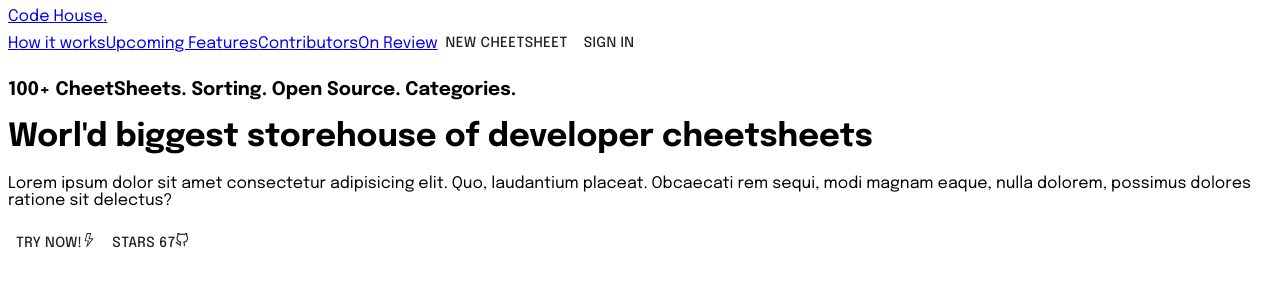
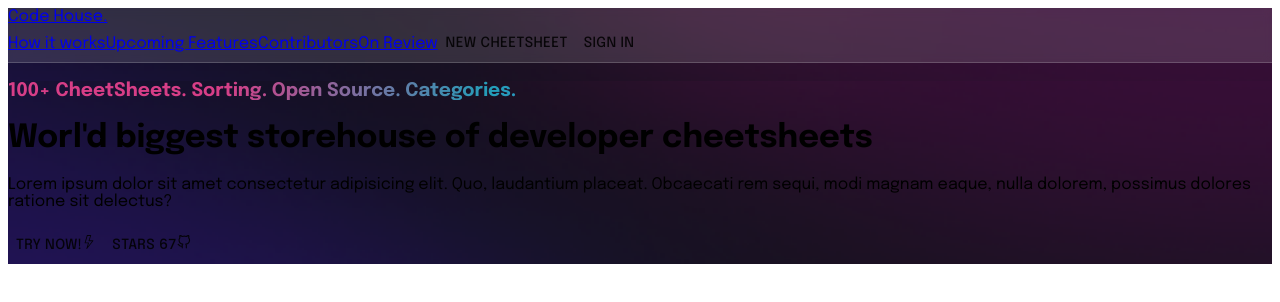
Before and after one commit to HappyBrother2022/codehouse, a Next.js app: page / in a window 1280 px wide. Shown: the top 302 px of the page. Built offline with nearby package versions, Linux system fonts and the light colour scheme.

Commit message:
imported components and animations

```diff
--- a/styles/App.css
+++ b/styles/App.css
@@ -1,6 +1,10 @@
 /* Fonts */
 @import url(https://fonts.googleapis.com/css?family=Epilogue:100,200,300,regular,500,600,700,800,900,100italic,200italic,300italic,italic,500italic,600italic,700italic,800italic,900italic);
 @import url(https://fonts.googleapis.com/css?family=Poppins:100,100italic,200,200italic,300,300italic,regular,italic,500,500italic,600,600italic,700,700italic,800,800italic,900,900italic);
+
+/* Importing CSS from other files */
+@import url(./animations.css);
+@import url(./components.css);
 
 /* Root */
 * {
```
